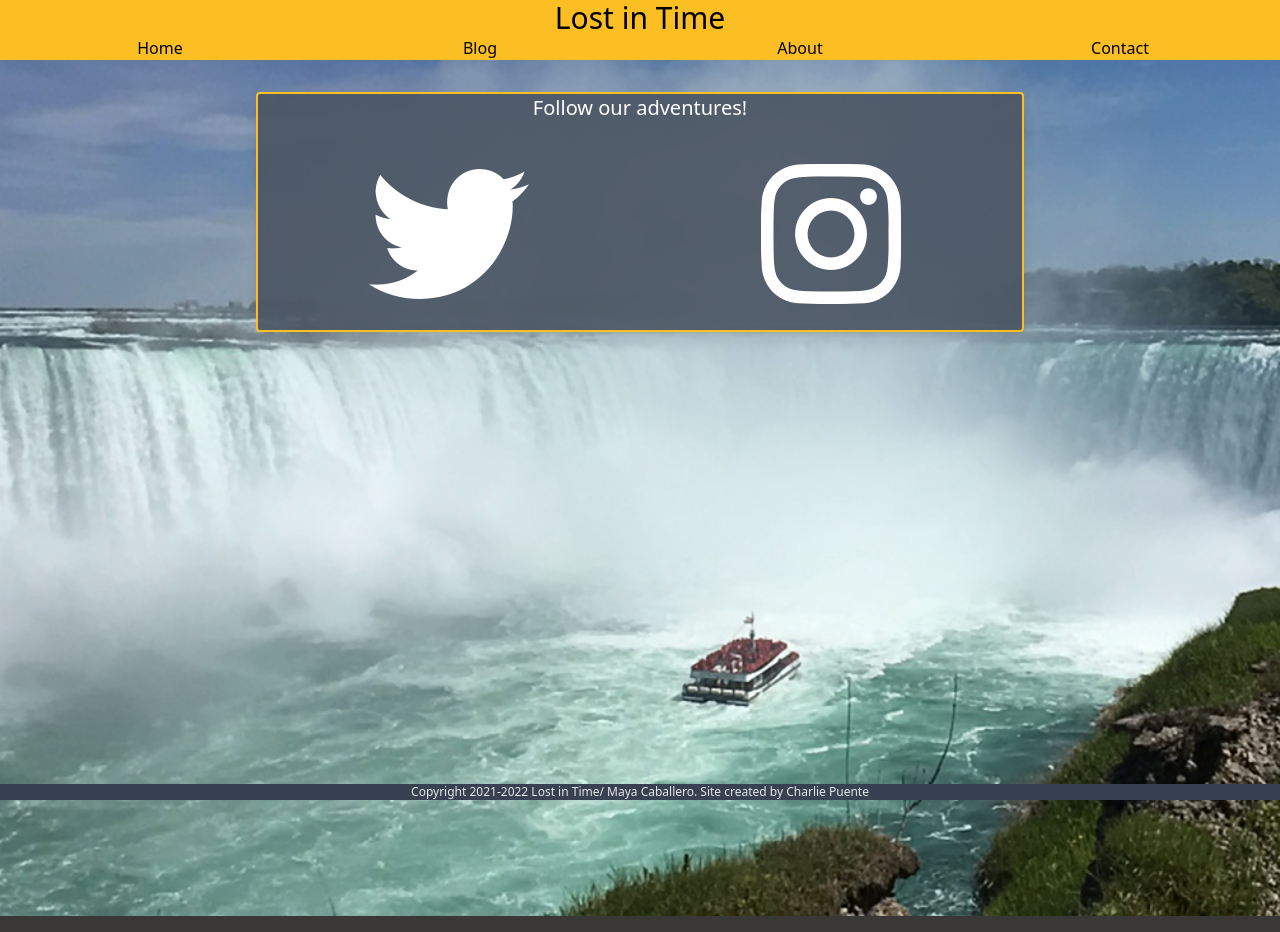
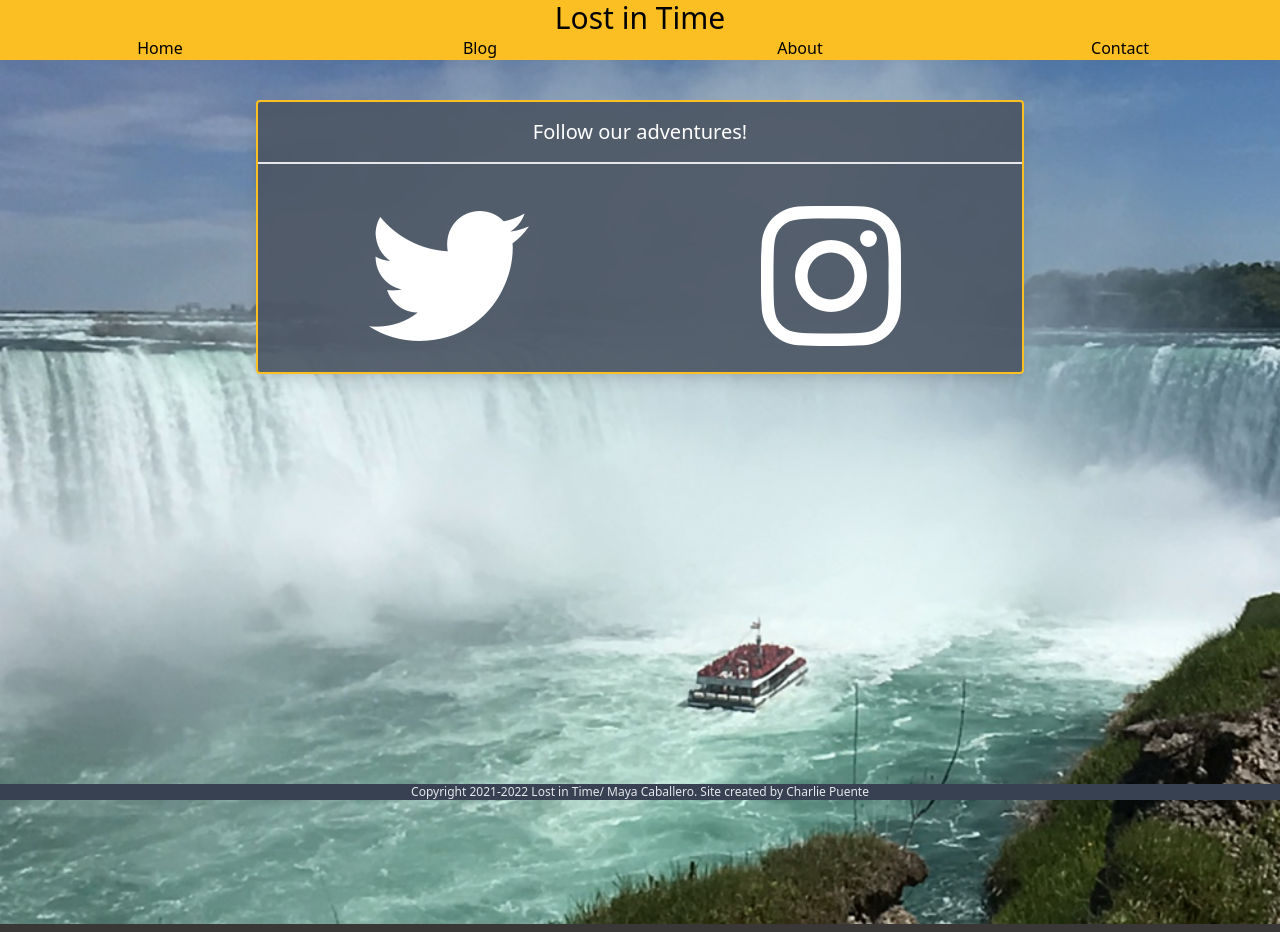
Before and after one commit to puentebravo/lostInTime, a React (Create React App) app in the folder client/: page /contact in a window 1280 px wide. Built offline with nearby package versions, Linux system fonts and the light colour scheme.

Commit message:
Added animations to social icons

```diff
--- a/client/src/components/contactCard.tsx
+++ b/client/src/components/contactCard.tsx
@@ -3,17 +3,21 @@ import React from "react";
 function ContactCard() {
   return (
     <main className="min-h-screen">
-      <section className="container mx-auto mt-8 max-h-full bg-gray-600 bg-opacity-90 border-2 border-solid border-yellow-400 rounded shadow-lg max-w-3xl min-w-min">
-        <h1 className="text-xl text-center text-white pb-8">
+      <section className="container mx-auto mt-10 max-h-full bg-gray-600 bg-opacity-90 border-2 border-solid border-yellow-400 rounded shadow-lg max-w-3xl min-w-min">
+        <h1 className="text-xl text-center text-white mb-8 mt-4 pb-4 border-b-2">
           Follow our adventures!
         </h1>
         <div className="grid grid-cols-2 justify-center pb-4">
-          <p className="text-white text-center">
+          <a
+            href="https://twitter.com/puentebravo"
+            className="text-white text-center transition duration-300 ease-in-out hover:text-blue-400"
+            title="Twitter link"
+          >
             <i className="fa-brands fa-twitter fa-10x"></i>
-          </p>
-          <p className="text-white text-center">
+          </a>
+          <a  href="..." className="text-white text-center transition duration-300 ease-in-out hover:text-pink-500" title="Instagram Link">
             <i className="fa-brands fa-instagram fa-10x"></i>
-          </p>
+          </a>
         </div>
       </section>
     </main>
```
